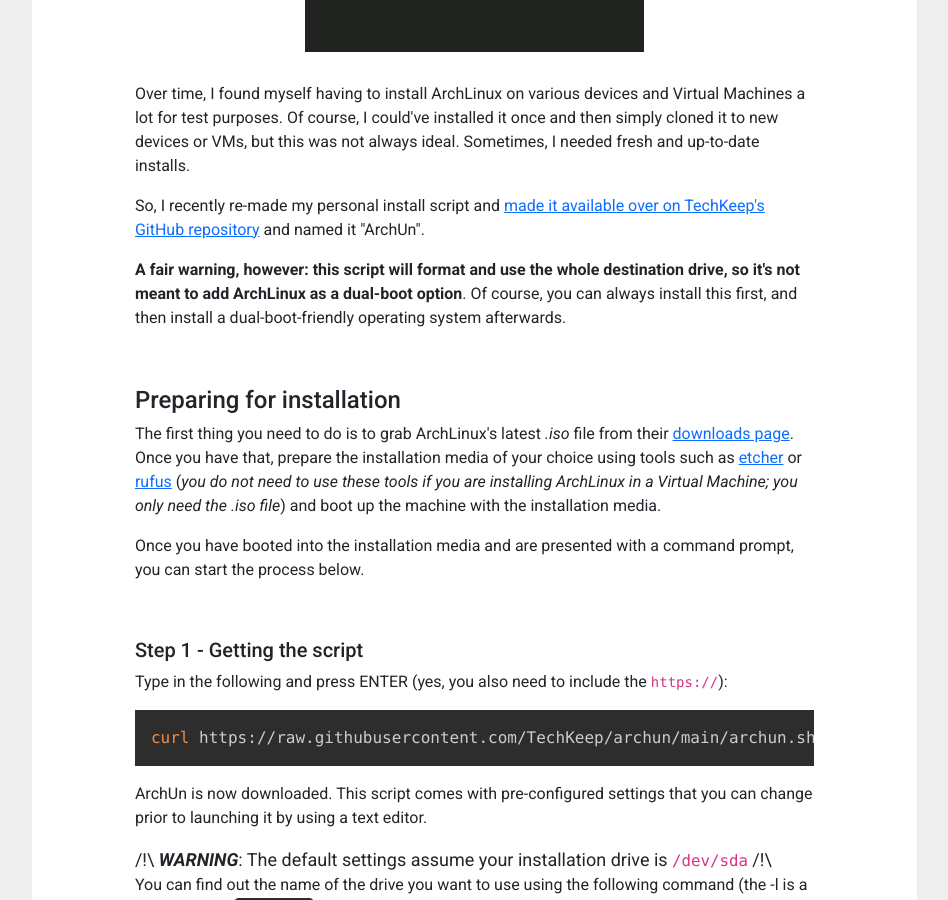
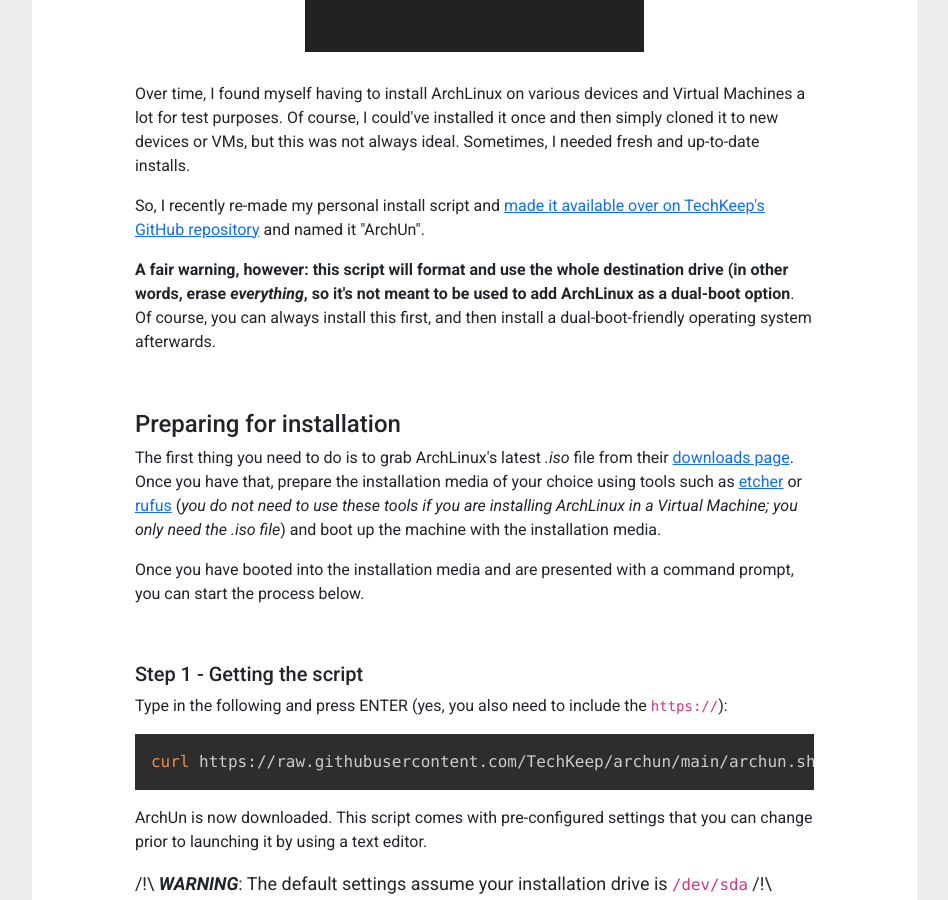
Before and after one commit to TechKeep/TechKeep.github.io, a Jekyll site: the page built from _posts/2022-04-25-how-to-install-archlinux-in-seconds.markdown, in a window 1280 px wide and 900 px high, scrolled down 753 px. Shown: the whole window, without its empty margins (13-961 px from the left). Built offline with Jekyll 4.4.1, drawn with Linux system fonts in a browser that asks for light colours; nearby versions of some CDN libraries.

Commit message:
Update 2022-04-25-how-to-install-archlinux-in-seconds.markdown

```diff
--- a/_posts/2022-04-25-how-to-install-archlinux-in-seconds.markdown
+++ b/_posts/2022-04-25-how-to-install-archlinux-in-seconds.markdown
@@ -24,7 +24,7 @@
 
 <p>So, I recently re-made my personal install script and <a href="https://github.com/TechKeep/archun" target="_blank">made it available over on TechKeep's GitHub repository</a> and named it "ArchUn".</p>
 
-<p><b>A fair warning, however: this script will format and use the whole destination drive, so it's not meant to add ArchLinux as a dual-boot option</b>. Of course, you can always install this first, and then install a dual-boot-friendly operating system afterwards.</p>
+<p><b>A fair warning, however: this script will format and use the whole destination drive (in other words, erase <em>everything</em>, so it's not meant to be used to add ArchLinux as a dual-boot option</b>. Of course, you can always install this first, and then install a dual-boot-friendly operating system afterwards.</p>
 
 &nbsp;
 
```
